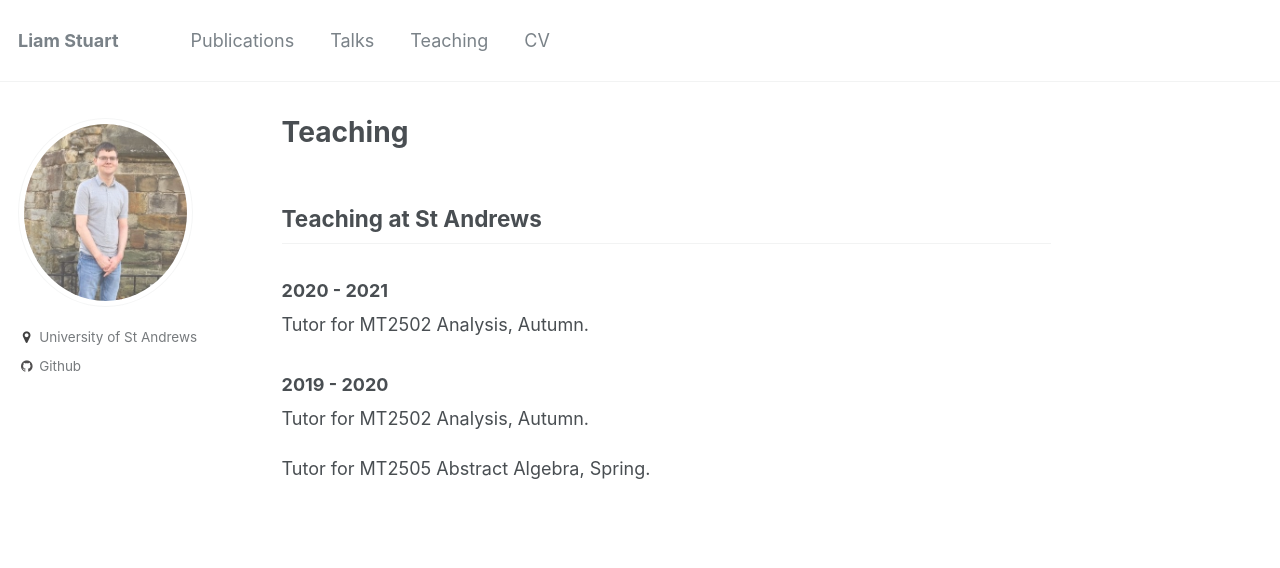
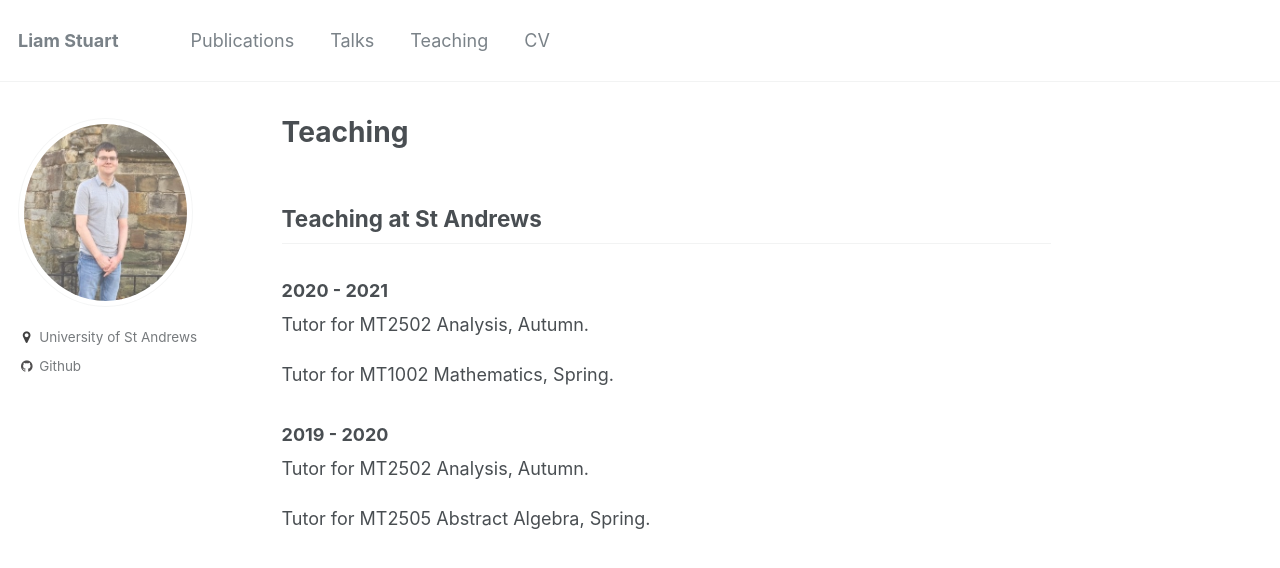
Before and after one commit to liam-stuart/liam-stuart.github.io, a Jekyll site: the page built from _pages/teaching.md, in a window 1280 px wide. Shown: the top 568 px of the page. Built offline with Jekyll 4.4.1, drawn with Linux system fonts in a browser that asks for light colours.

Commit message:
Update teaching.md

```diff
--- a/_pages/teaching.md
+++ b/_pages/teaching.md
@@ -11,6 +11,7 @@ author_profile: true
 ### 2020 - 2021
 Tutor for MT2502 Analysis, Autumn.
 
+Tutor for MT1002 Mathematics, Spring.
 ### 2019 - 2020
 Tutor for MT2502 Analysis, Autumn.
 
```
